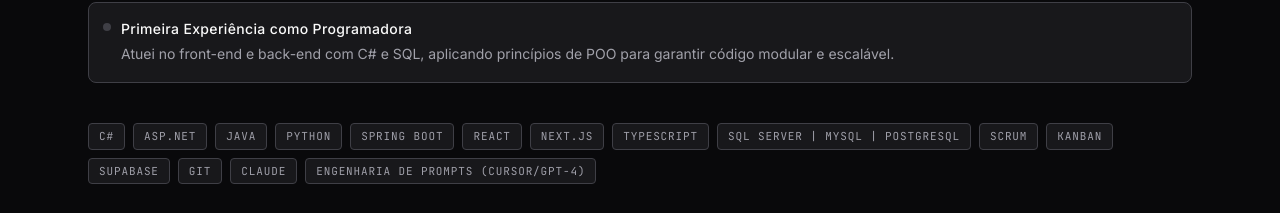
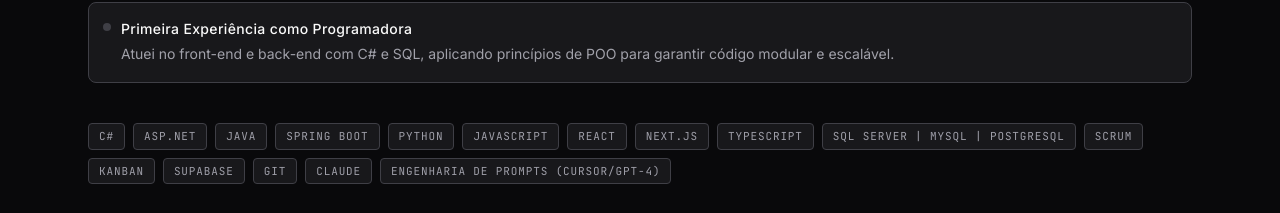
Before and after one commit to olivialourenco/portifolio, a Next.js app: page / in a window 1280 px wide. Shown: the part 1338-1551 px from the top of the page. Built offline with nearby package versions, Linux system fonts and the light colour scheme; no server answers.

Commit message:
atualização textos 3

```diff
--- a/src/components/SobreMim.tsx
+++ b/src/components/SobreMim.tsx
@@ -14,8 +14,9 @@ const techStack = [
   "C#",
   "ASP.NET",
   "Java",
+  "Spring Boot",
   "Python",
-  "Spring Boot",
+  "JavaScript",
   "React",
   "Next.js",
   "TypeScript",
```
